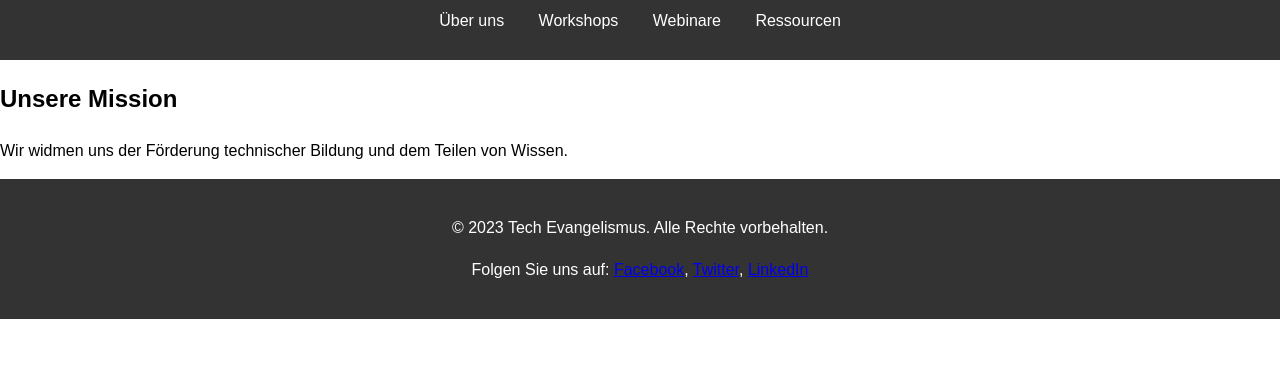
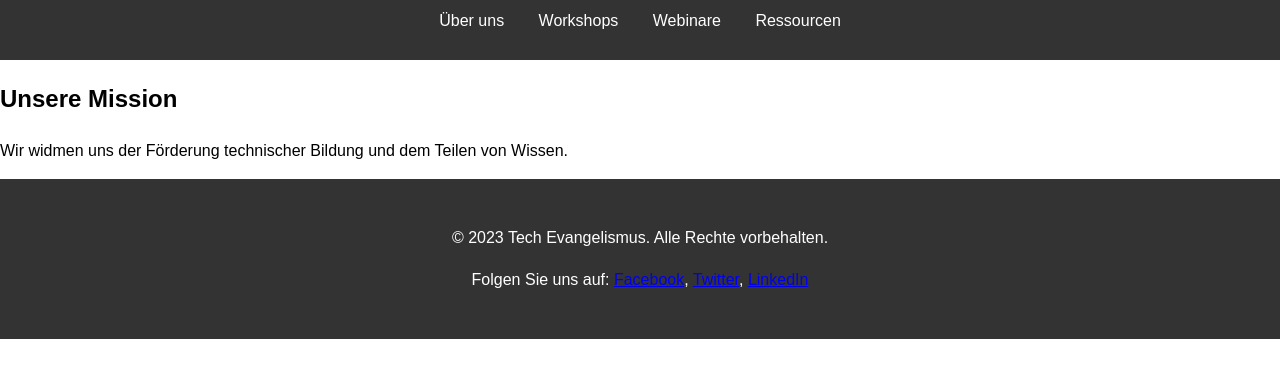
Before and after one commit to ladyinredderzkuu3/tech-evangelismus, a plain HTML site: page index.html in a window 1280 px wide. Shown: the part 96-474 px from the top of the page. Drawn offline with Linux system fonts and the light colour scheme.

Commit message:
Updated footer padding for better visual consistency.

```diff
--- a/styles.css
+++ b/styles.css
@@ -29,7 +29,7 @@ nav ul li a {
 
 footer {
     text-align: center;
-    padding: 20px 0; /* Increased padding for improved visual balance */
+    padding: 30px 0; /* Updated padding for improved visual balance */
     background: #333;
     color: #fff;
     position: relative;
```
